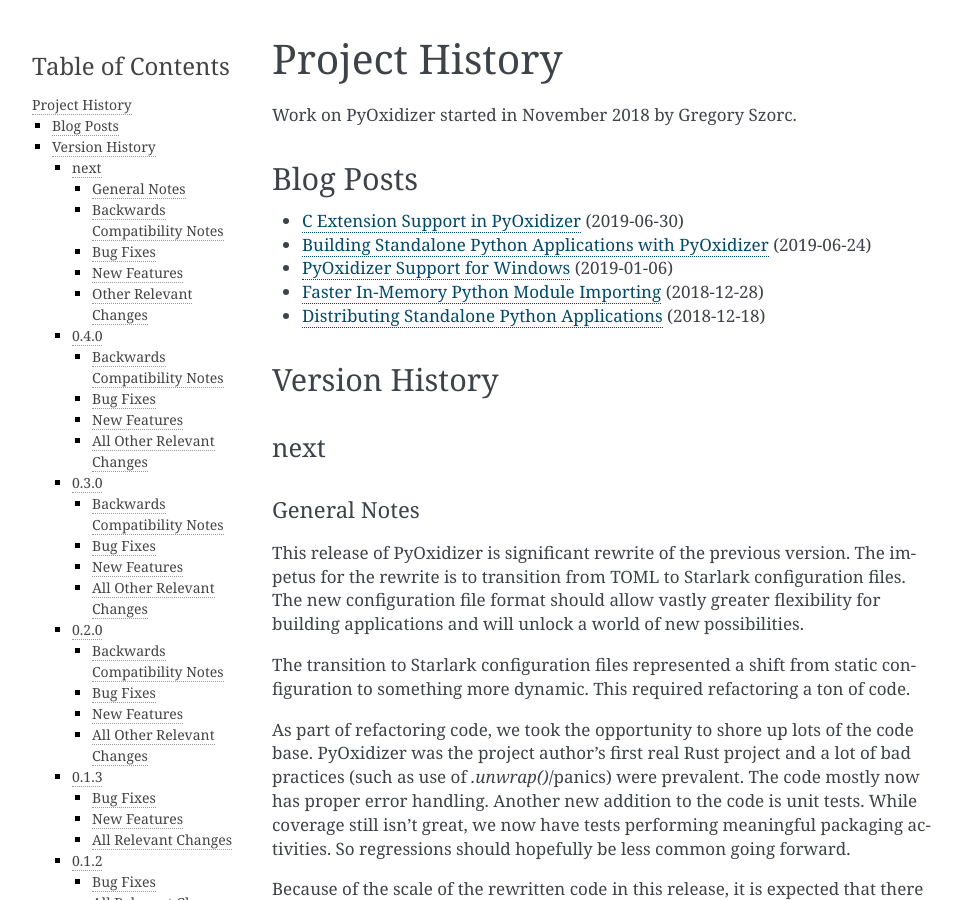
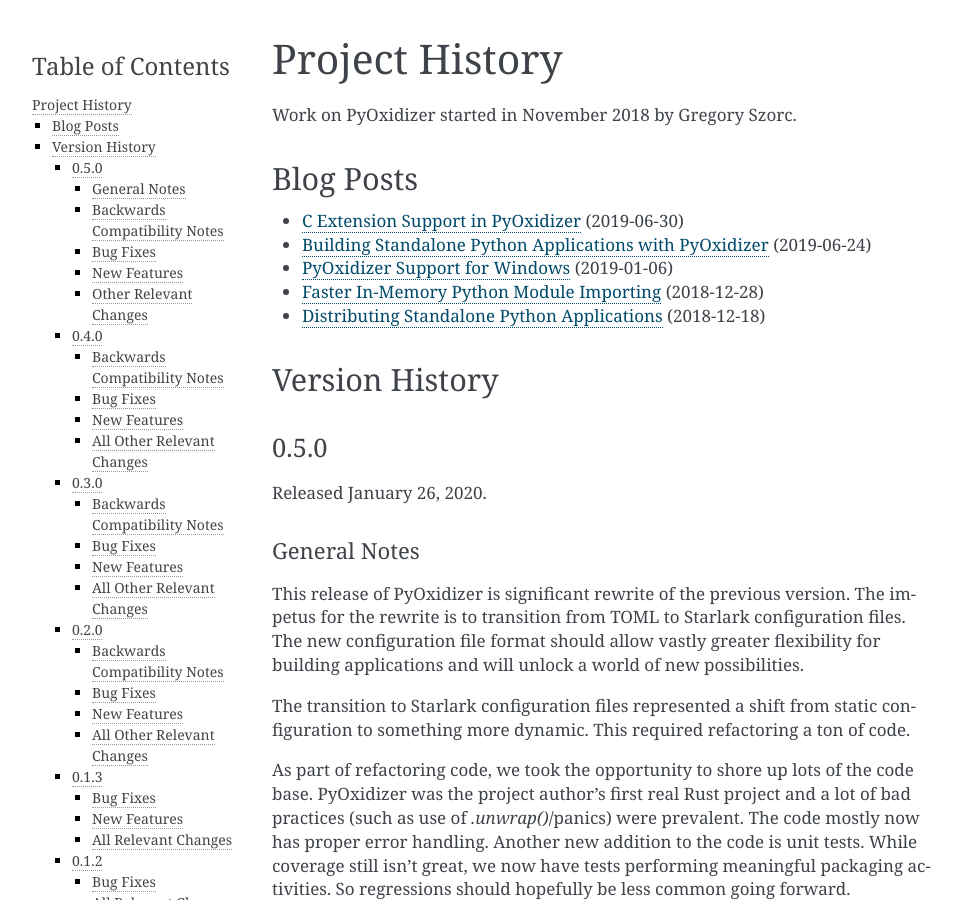
Before and after one commit to indygreg/PyOxidizer, a Sphinx documentation site: the page built from docs/history.rst, in a window 1280 px wide and 900 px high. Shown: the whole window, without its empty margins (148-1110 px from the left). Built offline with Sphinx 7.4.7, drawn with Linux system fonts in a browser that asks for light colours; the version number could not be read and is left out.

Commit message:
docs: add version 0.5.0 to release notes
The release is imminent.

```diff
--- a/docs/history.rst
+++ b/docs/history.rst
@@ -18,8 +18,10 @@
 Version History
 ===============
 
-next
-----
+0.5.0
+-----
+
+Released January 26, 2020.
 
 General Notes
 ^^^^^^^^^^^^^
```
